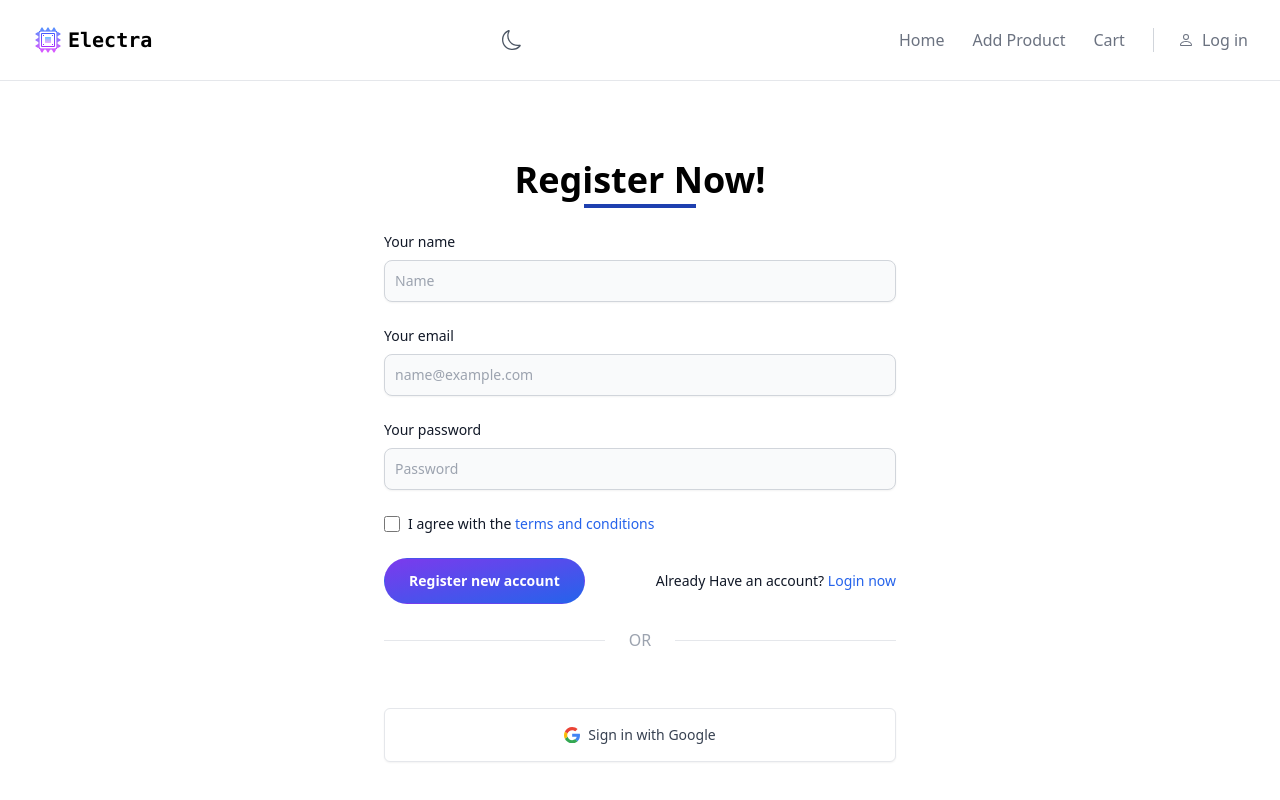
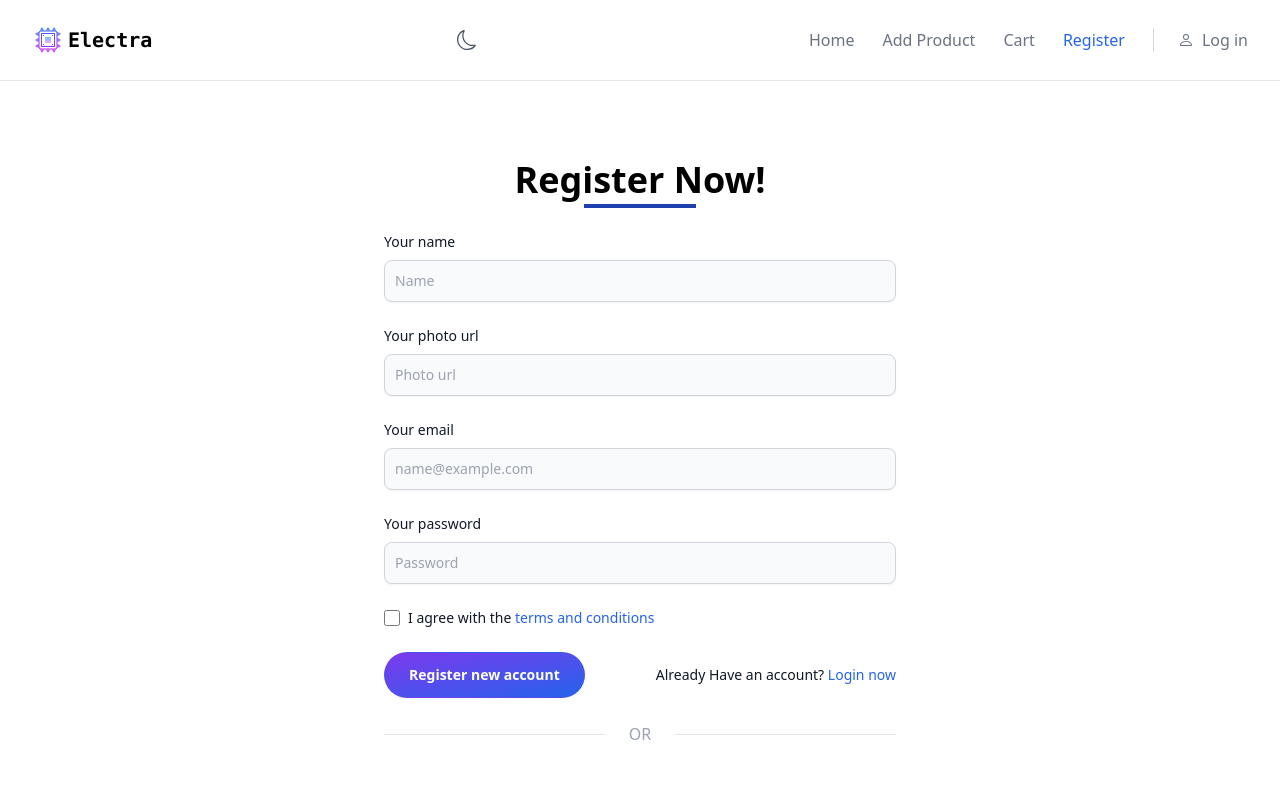
Before and after one commit to imtiazsakib15/electra-client, a React (Vite) app: page /register in a window 1280 px wide. Shown: the top 800 px of the page. Built offline with nearby package versions, Linux system fonts and the light colour scheme; no server answers.

Commit message:
Implement update profile and appear image and name on navbar

```diff
--- a/src/components/Button.jsx
+++ b/src/components/Button.jsx
@@ -2,9 +2,9 @@ import PropTypes from "prop-types";
 
 const Button = ({ children }) => {
   return (
-    <button className="bg-gradient-to-tl from-blue-600 to-violet-600 shadow-lg shadow-transparent hover:shadow-blue-700/50 border border-transparent text-white text-sm font-bold rounded-full focus:outline-none focus:ring-2 focus:ring-blue-600 focus:ring-offset-2 focus:ring-offset-white py-3 px-6 dark:focus:ring-offset-gray-800">
+    <span className="block cursor-pointer bg-gradient-to-tl from-blue-600 to-violet-600 shadow-lg shadow-transparent hover:shadow-blue-700/50 border border-transparent text-white text-sm font-bold rounded-full focus:outline-none focus:ring-2 focus:ring-blue-600 focus:ring-offset-2 focus:ring-offset-white py-3 px-6 dark:focus:ring-offset-gray-800">
       {children}
-    </button>
+    </span>
   );
 };
 Button.propTypes = {
--- a/src/components/NavBar.jsx
+++ b/src/components/NavBar.jsx
@@ -131,11 +131,33 @@ const NavBar = () => {
               >
                 Cart
               </NavLink>
+              <NavLink
+                className={({ isActive }) =>
+                  isActive
+                    ? "text-blue-600 dark:text-blue-500"
+                    : "text-gray-500 hover:text-gray-400 dark:text-gray-400 dark:hover:text-gray-500"
+                }
+                to="/register"
+              >
+                Register
+              </NavLink>
 
               {user ? (
-                <div onClick={handleLogOut} className="p-2">
-                  <Button>Log Out</Button>
-                </div>
+                <>
+                  <div className="flex flex-col items-center">
+                    <img
+                      className="w-7 h-7 rounded-full border-2 border-blue-600"
+                      src={user.photoURL}
+                      alt={user.displayName}
+                    />
+                    <span className="text-xs dark:text-gray-400">
+                      {user.displayName}
+                    </span>
+                  </div>
+                  <div onClick={handleLogOut} className="p-2">
+                    <Button>Log Out</Button>
+                  </div>
+                </>
               ) : (
                 <NavLink
                   className={({ isActive }) =>
--- a/src/pages/Register.jsx
+++ b/src/pages/Register.jsx
@@ -3,6 +3,8 @@ import { AuthContext } from "../providers/AuthProvider";
 import { Link } from "react-router-dom";
 import Button from "../components/Button";
 import toast from "react-hot-toast";
+import { updateProfile } from "firebase/auth";
+import auth from "../firebase/firebase.config";
 
 const Register = () => {
   const { createUser, googleSignIn } = useContext(AuthContext);
@@ -11,6 +13,7 @@ const Register = () => {
     const form = event.target;
 
     const name = form.name.value;
+    const photo = form.photo.value;
     const email = form.email.value;
     const password = form.password.value;
 
@@ -32,6 +35,16 @@ const Register = () => {
         const user = userCredential.user;
         console.log(user);
         toast.success("Register Successfully!");
+        updateProfile(auth.currentUser, {
+          displayName: name,
+          photoURL: photo,
+        })
+          .then(() => {})
+          .catch((error) => {
+            toast.error(error.message);
+          });
+        user.displayName = name;
+        user.photoURL = photo;
       })
       .catch((error) => {
         toast.error(error.message);
@@ -58,6 +71,22 @@ const Register = () => {
             name="name"
             className="shadow-sm bg-gray-50 border border-gray-300 text-gray-900 text-sm rounded-lg focus:ring-blue-500 focus:border-blue-500 block w-full p-2.5 dark:bg-gray-700 dark:border-gray-600 dark:placeholder-gray-400 dark:text-white dark:focus:ring-blue-500 dark:focus:border-blue-500 dark:shadow-sm-light"
             placeholder="Name"
+            required
+          />
+        </div>
+        <div className="mb-6">
+          <label
+            htmlFor="photo"
+            className="block mb-2 text-sm font-medium text-gray-900 dark:text-white"
+          >
+            Your photo url
+          </label>
+          <input
+            type="text"
+            id="photo"
+            name="photo"
+            className="shadow-sm bg-gray-50 border border-gray-300 text-gray-900 text-sm rounded-lg focus:ring-blue-500 focus:border-blue-500 block w-full p-2.5 dark:bg-gray-700 dark:border-gray-600 dark:placeholder-gray-400 dark:text-white dark:focus:ring-blue-500 dark:focus:border-blue-500 dark:shadow-sm-light"
+            placeholder="Photo url"
             required
           />
         </div>
```
